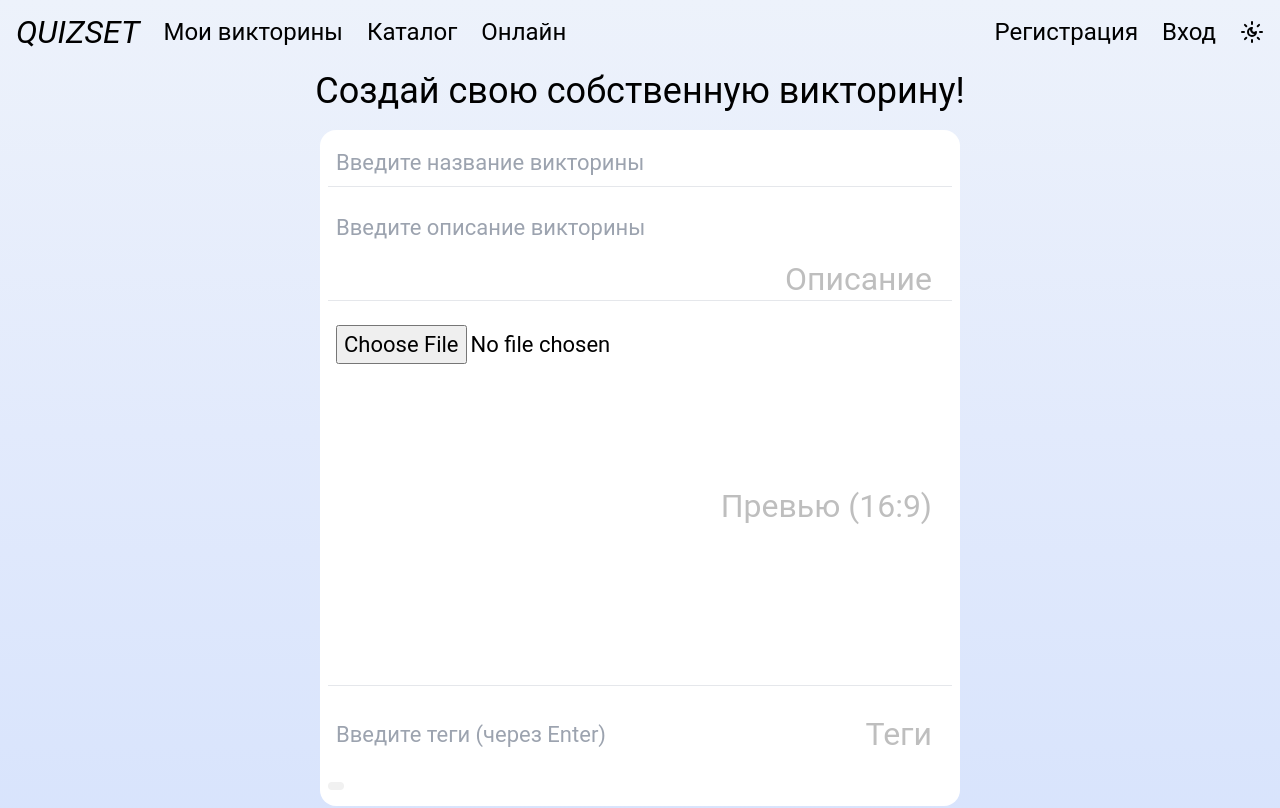
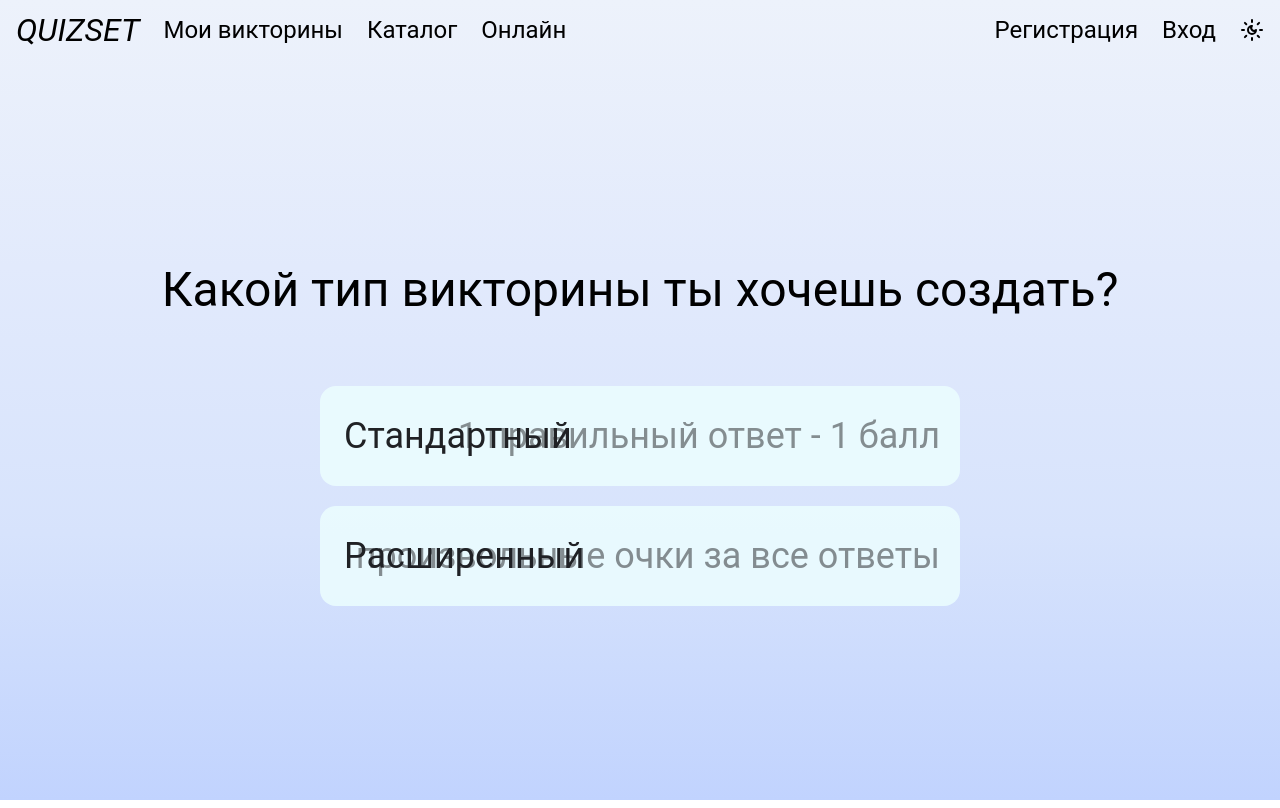
Before and after one commit to ayeMind/quiz, a React (Vite) app in the folder client/: page /my-quizzes/create in a window 1280 px wide. Shown: the top 808 px of the page. Built offline with nearby package versions, Linux system fonts and the light colour scheme.

Commit message:
quiz settings

```diff
--- a/client/src/app/index.tsx
+++ b/client/src/app/index.tsx
@@ -9,7 +9,6 @@ import { setUserInfo } from "../actions/setUserInfo";
 // pages
 import Menu from "../pages/Menu";
 import PageNotFound from "../pages/PageNotFound";
-import {CreateQuiz} from "../pages/MyQuizzes/Create/CreateQuiz";
 import LogIn from "../pages/LogIn";
 import SignUp from "../pages/SignUp";
 import Quiz from "../pages/Quiz";
@@ -17,6 +16,7 @@ import {MyQuizzes} from "../pages/MyQuizzes/MyQuizzes";
 import {Catalog} from "../pages/Catalog";
 import Online from "../pages/Online/Online";
 import Profile from "../pages/Profile";
+import { Create } from "../pages/MyQuizzes/Create/Create";
 
 const App = observer(() => {
 
@@ -58,7 +58,7 @@ const App = observer(() => {
           <Route path="/login" element={<LogIn />} />
           <Route path="/signup" element={<SignUp />} />
           <Route path="/profile" element={<Profile />} />
-          <Route path="/my-quizzes/create" element={<CreateQuiz />} />
+          <Route path="/my-quizzes/create" element={<Create />} />
           <Route path="/my-quizzes" element={<MyQuizzes />}>
             <Route path=":page" element={<MyQuizzes />} />
           </Route>
--- /dev/null
+++ b/client/src/pages/MyQuizzes/Create/Create.tsx
@@ -0,0 +1,15 @@
+import { observer } from "mobx-react-lite";
+import newQuizStore from "./newQuizStore";
+import CreateQuiz from "./CreateQuiz";
+import { Settings } from "./Settings";
+
+export const Create = observer(() => {
+
+    if (newQuizStore.settings.ready) {
+        return (
+            <CreateQuiz />
+        )
+    } else return (
+        <Settings />
+    )
+})
--- a/client/src/pages/MyQuizzes/Create/CreateQuiz.tsx
+++ b/client/src/pages/MyQuizzes/Create/CreateQuiz.tsx
@@ -20,7 +20,6 @@ export const CreateQuiz = observer(() => {
 
   useEffect(() => {
     setUserId(globalStore.user_id);
-    console.log("userId", userId);
 
   }, [globalStore.user_id]);
   const navigate = useNavigate()
--- /dev/null
+++ b/client/src/pages/MyQuizzes/Create/Settings.tsx
@@ -0,0 +1,25 @@
+import { observer } from 'mobx-react-lite'
+import { PageLayout } from '../../../shared/ui/layouts/page-layout'
+import newQuizStore from './newQuizStore'
+
+export const Settings = observer(() => {
+  return (
+    <PageLayout>
+        <div className='flex flex-col items-center justify-center h-full gap-5'>
+            <p className='text-[48px] mb-10'>Какой тип викторины ты хочешь создать?</p>
+            <button className='relative w-1/2 bg-cyan-50 dark:bg-[#2d3449] opacity-85 h-[100px] rounded-2xl flex items-center text-center px-6 hover:scale-105 hover:opacity-60 hover:text-indigo-700'
+                 onClick={() => newQuizStore.setType('standard')}>
+                Стандартный
+                <p className='absolute opacity-50 right-5'>1 правильный ответ - 1 балл</p>
+            </button>
+
+            <button className='relative w-1/2 bg-cyan-50 dark:bg-[#2d3449] opacity-85 h-[100px] rounded-2xl flex items-center text-center px-6 hover:scale-105 hover:opacity-60 hover:text-indigo-700'
+                 onClick={() => newQuizStore.setType('extended')}>
+                Расширенный
+                <p className='absolute opacity-50 right-5'>произвольные очки за все ответы</p>
+
+            </button>
+        </div>
+    </PageLayout>
+  )
+})
--- a/client/src/pages/MyQuizzes/Create/newQuizStore.ts
+++ b/client/src/pages/MyQuizzes/Create/newQuizStore.ts
@@ -4,6 +4,27 @@ import globalStore from "../../../app/globalStore";
 
 function createNewQuizStore() {
   return makeAutoObservable({
+
+    settings: {
+      ready: false,
+      type: "",
+      withMultiplyAnswers: false,
+    },
+
+    setType(type: string) {
+      this.settings.type = type
+    },
+
+    setMultiplyMode(mode: boolean) {
+      this.settings.withMultiplyAnswers = mode
+    },
+
+    checkSettings() {
+      if (this.settings.type) {
+        this.settings.ready = true
+      }
+    },
+
     mainInfo: {
       title: "",
       description: "",
```
